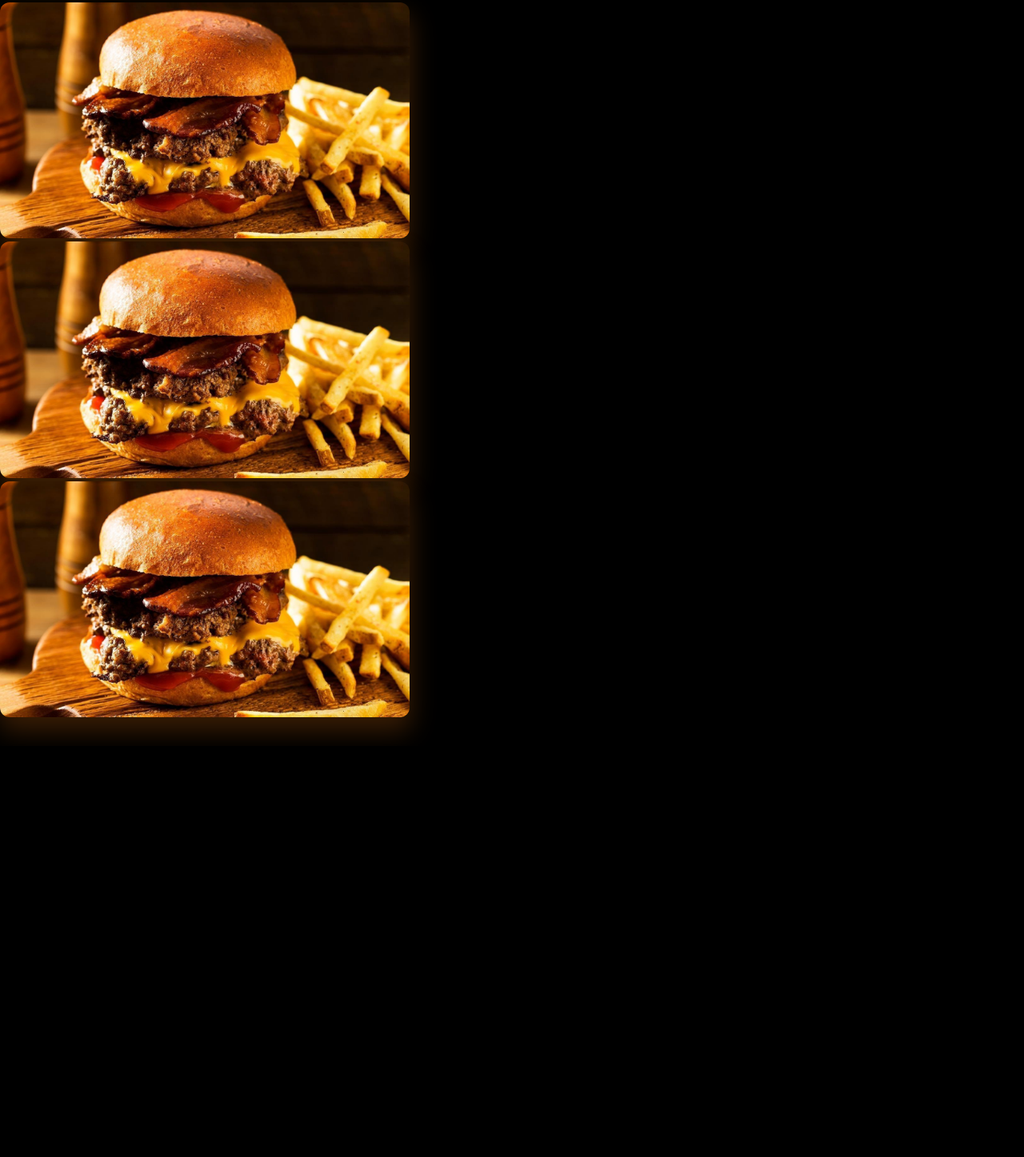
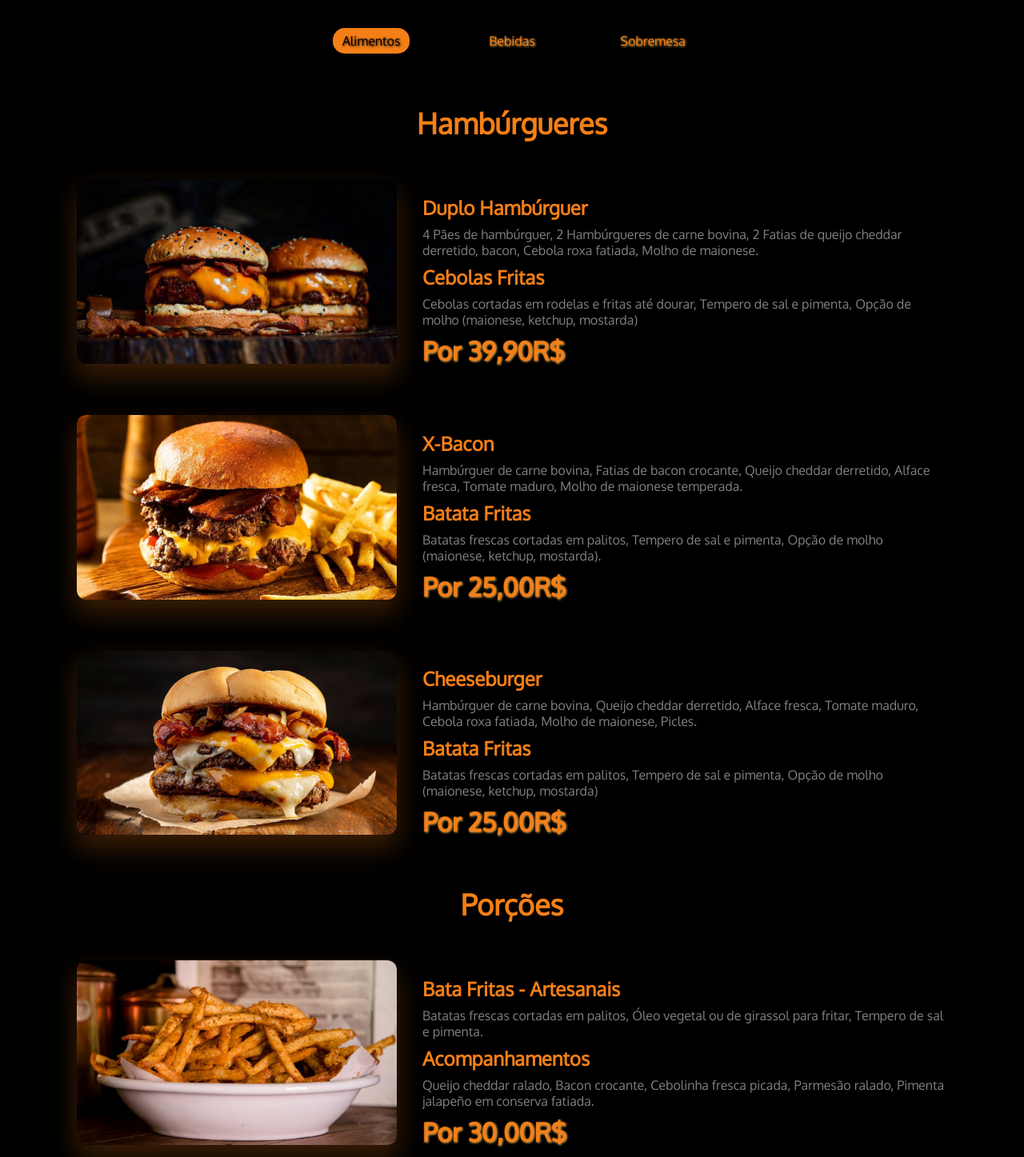
Before and after one commit to SousaaArthur/landingpage-burger-place-main, a plain HTML site: page index.html in a window 1280 px wide. Shown: the part 893-2340 px from the top of the page at 80% size. Before the commit the page ends 1826 px from the top, so only its background shows below. Drawn offline with Linux system fonts and the light colour scheme.

Commit message:
Landingpage v1.1.1

```diff
--- a/index.html
+++ b/index.html
@@ -63,25 +63,118 @@
       </div>
       <!--Food menu-->
       <div class="food__menu">
-        <div>
-
+        <div class="title-category">
+          <h1>
+            Hambúrgueres
+          </h1>
         </div>
-        <div class="menu__item1">
+        <div class="menu__item">
+          <img src="./imgs/menu/food/doble.png" alt="" class="img_menu">
+          <div class="text-container">
+            <h1>
+              Duplo Hambúrguer
+            </h1>
+            <p>
+              4 Pães de hambúrguer, 2 Hambúrgueres de carne bovina, 2 Fatias de queijo cheddar derretido, bacon, Cebola roxa fatiada, Molho de maionese.
+            </p>
+            <h1>
+              Cebolas Fritas
+            </h1>
+            <p>
+              Cebolas cortadas em rodelas e fritas até dourar, Tempero de sal e pimenta, Opção de molho (maionese, ketchup, mostarda)
+            </p>
+            <h1 class="price">
+              Por 39,90R$
+            </h1>
+          </div>
+        </div>
+        <div class="menu__item">
           <img src="./imgs/menu/food/x-bacon.jpg" alt="" class="img_menu">
-
+          <div class="text-container">
+            <h1>
+              X-Bacon
+            </h1>
+            <p>
+              Hambúrguer de carne bovina, Fatias de bacon crocante, Queijo cheddar derretido, Alface fresca, Tomate maduro, Molho de maionese temperada.
+            </p>
+            <h1>
+              Batata Fritas
+            </h1>
+            <p>
+              Batatas frescas cortadas em palitos, Tempero de sal e pimenta, Opção de molho (maionese, ketchup, mostarda).
+            </p>
+            <h1 class="price">
+              Por 25,00R$
+            </h1>
+          </div>
         </div>
-        <div class="menu__item1">
-          <img src="./imgs/menu/food/x-bacon.jpg" alt="" class="img_menu">
-
+        <div class="menu__item">
+          <img src="./imgs/menu/food/Cheeseburger.png" alt="" class="img_menu">
+          <div class="text-container">
+            <h1>
+              Cheeseburger
+            </h1>
+            <p>
+              Hambúrguer de carne bovina, Queijo cheddar derretido, Alface fresca, Tomate maduro, Cebola roxa fatiada, Molho de maionese, Picles.
+            </p>
+            <h1>
+              Batata Fritas
+            </h1>
+            <p>
+              Batatas frescas cortadas em palitos, Tempero de sal e pimenta, Opção de molho (maionese, ketchup, mostarda)
+            </p>
+            <h1 class="price">
+              Por 25,00R$
+            </h1>
+          </div>
         </div>
-        <div class="menu__item1">
-          <img src="./imgs/menu/food/x-bacon.jpg" alt="" class="img_menu">
-
+        <div class="title-category">
+          <h1>
+            Porções
+          </h1>
         </div>
-        <div class="menu__item2"></div>
-        <div class="menu__item3"></div>
-        <div class="menu__item4"></div>
-        <div class="menu__item5"></div>
+        <div class="menu__item">
+          <img src="./imgs/menu/food/fries.png" alt="" class="img_menu">
+          <div class="text-container">
+            <h1>
+              Bata Fritas - Artesanais
+            </h1>
+            <p>
+              Batatas frescas cortadas em palitos, Óleo vegetal ou de girassol para fritar, Tempero de sal e pimenta.
+            </p>
+            <h1>
+              Acompanhamentos
+            </h1>
+            <p>
+              Queijo cheddar ralado, Bacon crocante, Cebolinha fresca picada, Parmesão ralado, Pimenta jalapeño em conserva fatiada.
+            </p>
+            <h1 class="price">
+              Por 30,00R$
+            </h1>
+          </div>
+        </div>
+        <div class="menu__item">
+          <img src="./imgs/menu/food/calabresa.png" alt="" class="img_menu">
+          <div class="text-container">
+            <h1>
+              Bata Fritas - Artesanais
+            </h1>
+            <p>
+              Fatias de linguiça calabresa defumada, Cebolas cortadas em rodelas, Pimentões fatiados, Azeite de oliva.
+            </p>
+            <h1>
+              Acompanhamentos
+            </h1>
+            <p>
+              Pão francês fresco, Molho de alho, Molho barbecue, Vinagrete, Farofa de mandioca.
+            </p>
+            <h1 class="price">
+              Por 25,00R$
+            </h1>
+          </div>
+        </div>
+        <div class="menu__item"></div>
+        <div class="menu__item"></div>
       </div>
       <!--Drinks menu-->
       <div class="drinks__menu">
--- a/style.css
+++ b/style.css
@@ -134,6 +134,7 @@ main{
     align-items: center;
     flex-direction: column;
     margin-top: 2rem;
+    padding: 6rem;
 }
 
 .menu__btn-group{
@@ -156,9 +157,10 @@ main{
 }
 
 .btn-menu:hover{
-    color: #000;
+    border-radius: none;
+    background-color: var(--orange);
+    color: var(--light-gray);
     text-shadow: 1px 1px 3px #000;
-    background-color: var(--light-orange);
 }
 
 .btn-food{
@@ -172,7 +174,17 @@ main{
     flex-direction: column;
     justify-content: space-around;
     width: 100%;
-    margin: 2rem;
+    margin: 4rem;
+}
+
+.title-category{
+    font-size: 1.5rem;
+    font-family: "Roboto", sans-serif;
+    font-weight: 700;
+    color: var(--orange);
+    text-shadow: 2px 2px 4px rgba(0, 0, 0, 0.5);
+    text-align: center;
+    margin-bottom: 3rem;
 }
 
 .img_menu{
@@ -181,6 +193,33 @@ main{
     object-fit: cover;
     object-position: top;
     position: relative;
-    max-height: 30rem;
-    width: 40%;
+    max-height: 25rem;
+    width: 25rem;
+    margin-bottom: 2rem;
 }
+
+.menu__item{
+    display: flex;
+    justify-content: center;
+    align-items: center;
+    margin-bottom: 2rem;
+    gap: 2rem;
+}
+
+.text-container .price{
+    font-size: 2rem;
+    font-weight: bold;
+    color: var(--orange);
+    text-shadow: 1px 1px 3px var(--light-orange);
+    margin-bottom: 0.5rem;
+}
+
+.text-container h1{
+    color: var(--orange);
+    margin-bottom: 0.5rem;
+}
+
+.text-container p{
+    color: var(--dark-gray);
+    margin-bottom: 0.5rem;
+}
```
Also changed, not shown: imgs/menu/food/Cheeseburger.png (added), imgs/menu/food/doble.png (added), imgs/menu/food/fries.png (added), 1 other file.
